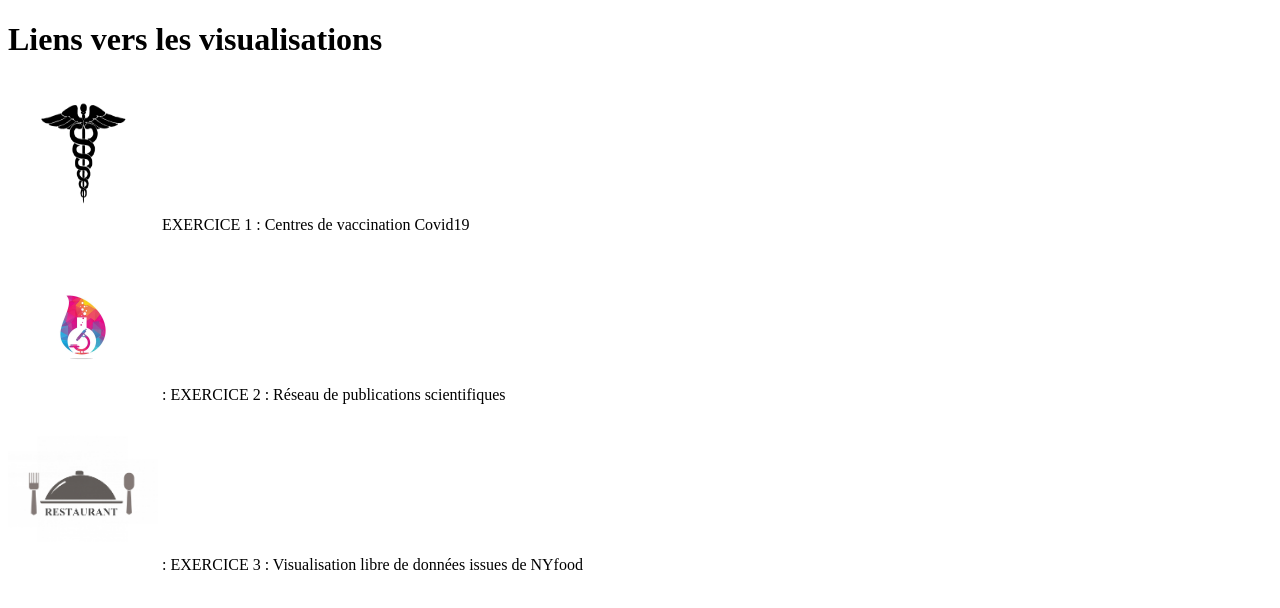
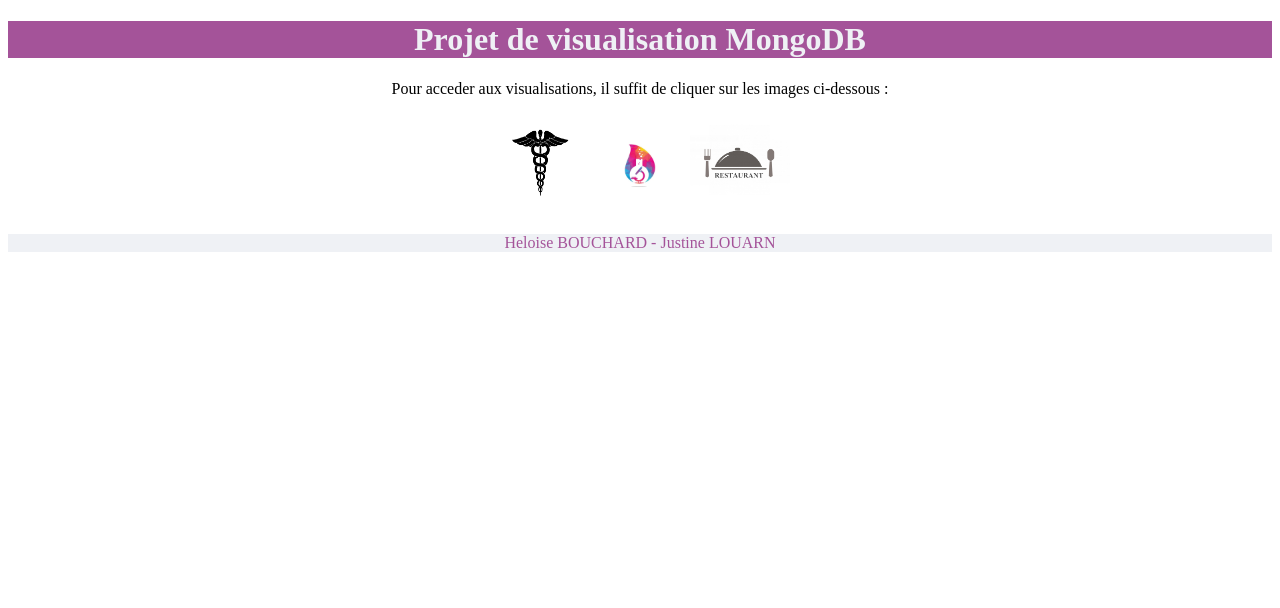
Before and after one commit to justinelouarn/MONGODB, a plain HTML site: page page_web.html in a window 1280 px wide. Drawn offline with Linux system fonts and the light colour scheme.

Commit message:
page web premier jet liens fictifs

```diff
--- a/page_web.html
+++ b/page_web.html
@@ -7,11 +7,14 @@
 
 </head>
 <body>
-  <h1>Liens vers les visualisations</h1>
-  <p><a href="https://en.wikipedia.org/wiki/MongoDB"><img src="images/logo_doctolib.jpeg"/></a> EXERCICE 1 : Centres de vaccination Covid19</p>
-  <p><a href="https://en.wikipedia.org/wiki/MongoDB"><img src="images/logo_publi_scientifique.jpeg"/></a> : EXERCICE 2 : Réseau de publications scientifiques</p>
-  <p><a href="https://en.wikipedia.org/wiki/MongoDB"><img src="images/logo_restaurant.jpeg"/></a> : EXERCICE 3 : Visualisation libre de données issues de NYfood
-  </p>
+  <h1>Projet de visualisation MongoDB</h1>
+  <p>Pour acceder aux visualisations, il suffit de cliquer sur les images ci-dessous :</p>
 
+
+  <p><a href="https://en.wikipedia.org/wiki/MongoDB"><img src="images/logo_doctolib.jpeg" alt="Centres de vaccination Covid19"/></a><a href="https://en.wikipedia.org/wiki/MongoDB"><img src="images/logo_publi_scientifique.jpeg" alt="Réseau de publications scientifiques"/></a><a href="https://en.wikipedia.org/wiki/MongoDB"><img src="images/logo_restaurant.jpeg" lat="Visualisation libre de données issues de NYfood"/></a></p>
+
+  <footer>
+      <p> Heloise BOUCHARD  -  Justine LOUARN </p>
+  </footer>
 </body>
 </html>
--- a/styles.css
+++ b/styles.css
@@ -1,4 +1,19 @@
 img {
-width : 150px;
-height : 150px;
+width : 100px;
+height : 100px;
 }
+
+p,h1{
+    text-align: center;
+    }
+
+
+h1{
+    background-color: rgb(164, 83, 153) ;
+    color:rgb(239, 241, 245);
+        }
+footer{
+    background-color:rgb(239, 241, 245)  ;
+    color:rgb(164, 83, 153)
+    ;
+        }
```
